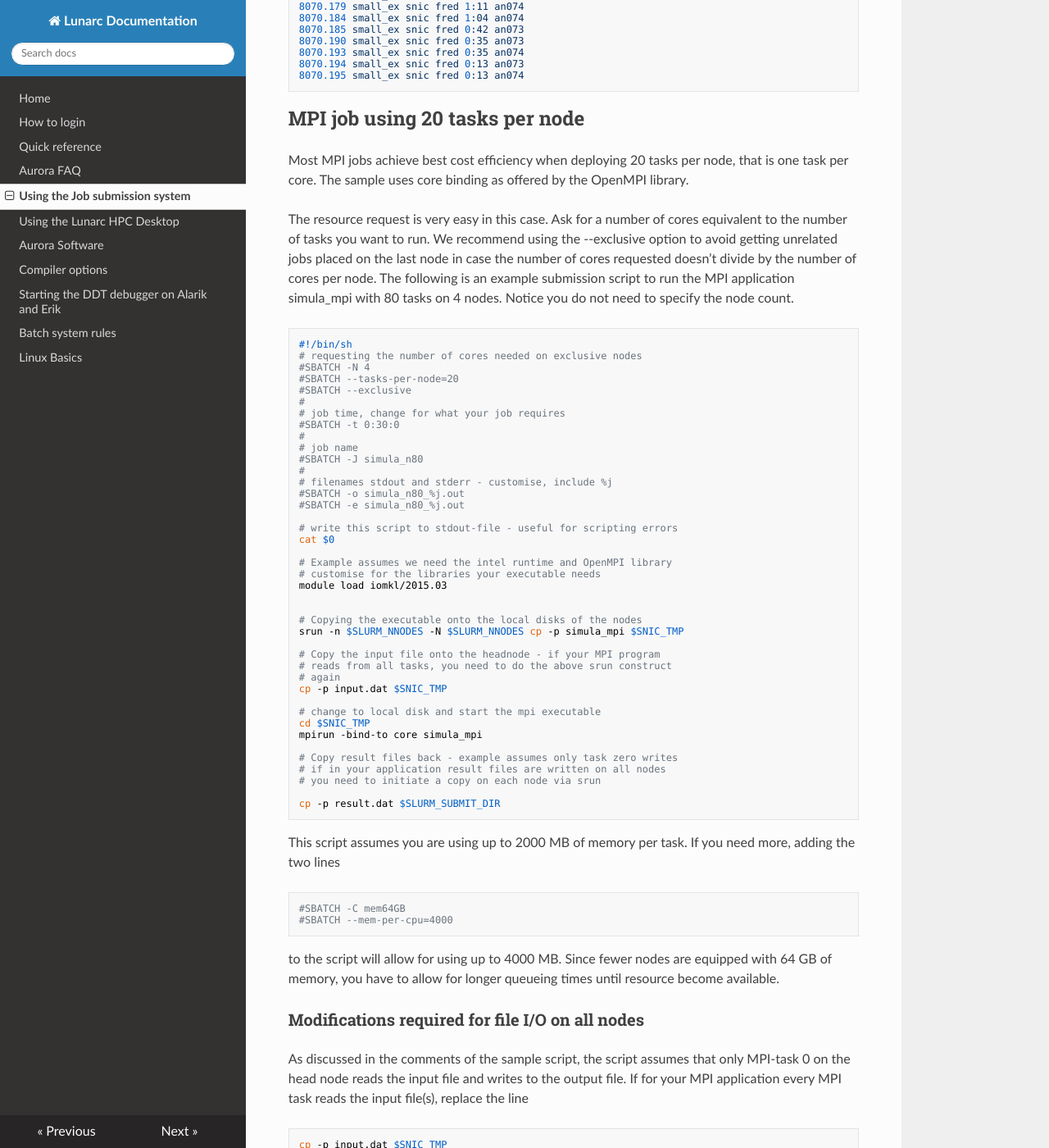
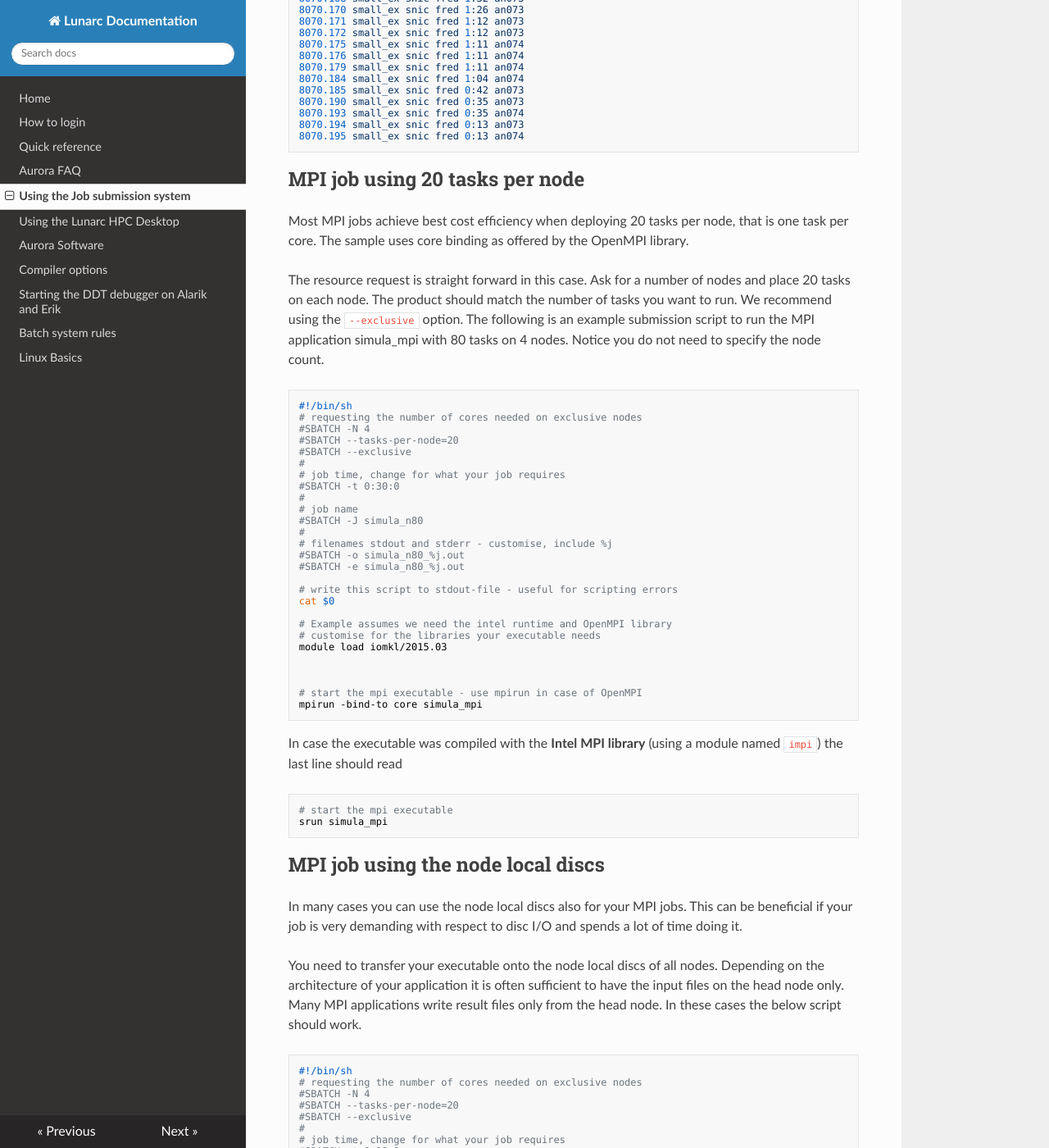
Before and after one commit to lunarc/lunarc_docs, an MkDocs documentation site: the page built from docs/batch_system.md, in a window 1280 px wide and 1400 px high, scrolled down 20399 px. Shown: the whole window at 82% size. Built offline with MkDocs 1.6.1, drawn with Linux system fonts in a browser that asks for light colours; nearby versions of some CDN libraries; old or Windows-style settings are respelled for this version of MkDocs; some of the changed text lies outside the part shown.

Commit message:
Updated MPI scripts

````diff
--- a/docs/batch_system.md
+++ b/docs/batch_system.md
@@ -593,13 +593,17 @@ your job script should do the following:
      *   When using 20 task per node on Aurora, we recommend using the `-bind-to core` option of mpirun
      *   When using fewer than 16 tasks we recommend experimenting whether not using binding helps or hinders performance.
 
-## Launching MPI jobs when using the Intel MPI library
+## Launching MPI jobs compiled with the Intel MPI library
 
 When the Intel MPI library was used to build your executable, your jobsscript should do as follows:
 
 * Load the compiler module you have been using
 * Load the Intel MPI module relevant for your compiler
 * Start your program with `srun`
+
+When using Lunarc provided software, and you are loading an
+`impi` module to see your package, you need to use `srun` to start MPI
+executables of this package.
 
 **Remark**: Task binding for the Intel MPI library is still under investigation
 
@@ -907,7 +911,7 @@ help desk if your require further consultancy.
 ### The worker script
 
 This outlines the worker script. Compared to the script describing a
-[*single serial job*](#id.oyajyndi4e55), a few modifications are
+[*single serial job for I/O intensive jobs*](#basic-run-script-for-io-intensive-jobs), a few modifications are
 required:
 
 -   To avoid access conflicts between the individual jobs, each job
@@ -1025,13 +1029,61 @@ Most MPI jobs achieve best cost efficiency when deploying 20 tasks per
 node, that is one task per core.  The sample uses core binding as
 offered by the OpenMPI library.
 
-The resource request is very easy in this case. Ask for a number of
-cores equivalent to the number of tasks you want to run. We recommend
-using the --exclusive option to avoid getting unrelated jobs placed on
-the last node in case the number of cores requested doesn’t divide by
-the number of cores per node. The following is an example submission
+The resource request is straight forward in this case.  Ask for a number of
+nodes and place 20 tasks on each node.  The product should match
+the number of tasks you want to run. We recommend
+using the `--exclusive` option.  The following is an example submission
 script to run the MPI application simula_mpi with 80 tasks on 4 nodes.
 Notice you do not need to specify the node count.
+
+```bash
+#!/bin/sh
+# requesting the number of cores needed on exclusive nodes
+#SBATCH -N 4
+#SBATCH --tasks-per-node=20
+#SBATCH --exclusive
+#
+# job time, change for what your job requires
+#SBATCH -t 0:30:0
+#
+# job name
+#SBATCH -J simula_n80
+#
+# filenames stdout and stderr - customise, include %j
+#SBATCH -o simula_n80_%j.out
+#SBATCH -e simula_n80_%j.out
+
+# write this script to stdout-file - useful for scripting errors
+cat $0
+
+# Example assumes we need the intel runtime and OpenMPI library
+# customise for the libraries your executable needs
+module load iomkl/2015.03
+
+
+
+# start the mpi executable - use mpirun in case of OpenMPI
+mpirun -bind-to core simula_mpi
+```
+
+In case the executable was compiled with the **Intel MPI library** (using
+a module named `impi`) the last line should read
+```bash
+# start the mpi executable
+srun simula_mpi
+```
+
+## MPI job using the node local discs
+
+In many cases you can use the node local discs also for your MPI
+jobs.  This can be beneficial if your job is very demanding with
+respect to disc I/O and spends a lot of time doing it.
+
+You need to transfer your executable onto the node local discs of all
+nodes.  Depending on the architecture of your application it is often
+sufficient to have the input files on the head node only.  Many MPI
+applications write result files only from the head node.  In these
+cases the below script should work.
 
 ```bash
 #!/bin/sh
@@ -1076,16 +1128,8 @@ mpirun -bind-to core simula_mpi
 
 cp -p result.dat $SLURM_SUBMIT_DIR
 ```
-
-This script assumes you are using up to 2000 MB of memory per task. If
-you need more, adding the two lines
-
-    #SBATCH -C mem64GB
-    #SBATCH --mem-per-cpu=4000
-
-to the script will allow for using up to 4000 MB. Since fewer nodes are
-equipped with 64 GB of memory, you have to allow for longer queueing
-times until resource become available.
+Again, applications using the Intel MPI library need starting with
+`srun`, see above.
 
 ### Modifications required for file I/O on all nodes
 
@@ -1204,7 +1248,7 @@ engage the node local disk.
 #
 # Specify the number of threads - request all on 1 node
 #SBATCH -N 1
-#SBATCH --tasks-per-node=16
+#SBATCH --tasks-per-node=20
 #
 # job time, change for what your job requires
 #SBATCH -t 00:10:00
@@ -1219,29 +1263,17 @@ engage the node local disk.
 # write this script to stdout-file - useful for scripting errors
 cat $0
 
-# copy the input data and program to node local disk
-# customise for your input file(s) and program name
-cp -p input.dat processor_omp $SNIC_TMP
-
-# change to the execution directory
-cd $SNIC_TMP
-
 # run the program
 # customise for your program name and add arguments if required
 ./processor_omp
-
-# rescue the results to the submission directory
-# customise for your result file(s)
-cp -p result.dat $SLURM_SUBMIT_DIR
 ```
 
-This script allows to use 2000 MB of main memory per requested core. If
-you need more memory, this can be requested by:
+This script allows to use 3200 MB of main memory per requested core.
+When asking for 20 cores on Aurora you can use all the memory
+available on the node.
 
-    #SBATCH -C mem64GB
-    #SBATCH --mem-per-cpu=4000
-
-This will increase you memory request to 4000 MB per requested core.
+The modification required to utilise the node local discs are exactly
+the same as require [for serial jobs](#basicrun-script-for-io-intensive-jobs).
 
 ### Thread binding for OpenMP codes
 
@@ -1305,6 +1337,9 @@ the environment variable KMP_AFFINITY. The value
 might be a good starting point for your experimentation.
 
 ## Hybrid-jobs using threads within an MPI framework
+
+*This needs to be revisited for Aurora - we keep the Alarik
+ documentation for the time being*
 
 A cluster with multicore nodes such as Alarik is a natural environment
 to execute parallel codes deploying both MPI and OpenMP threads. When
````
Also changed, not shown: other parts of docs/batch_system.md (+1 -1 lines).
